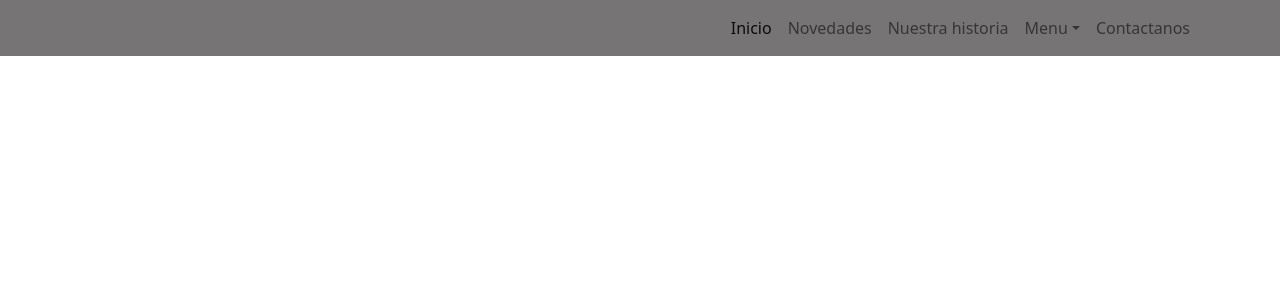
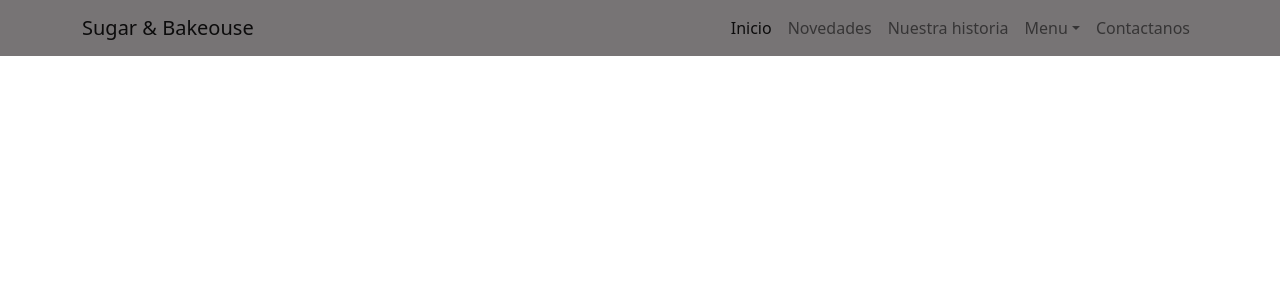
Before and after one commit to CristianPedrozo/sugarwebPedrozo, a React (Create React App) app: page / in a window 1280 px wide. Shown: the top 300 px of the page. Built offline with nearby package versions, Linux system fonts and the light colour scheme.

Commit message:
Se agrego titulo de la empresa

```diff
--- a/src/compoments/navbar/NavBar.jsx
+++ b/src/compoments/navbar/NavBar.jsx
@@ -4,7 +4,7 @@ const NavBar = ()=>{
     return(
 		<nav className="navbar navbar-expand-lg navbar-light ">
 				<div className="container">
-					<a className="navbar-brand" href="/#"></a>
+					<a className="navbar-brand" href="/#"> Sugar & Bakeouse</a>
 					<button className="navbar-toggler" type="button" data-bs-toggle="collapse" aria-expanded="false" aria-label="Toggle navigation">
 					<span className="navbar-toggler-icon"></span>
 					</button>
```
